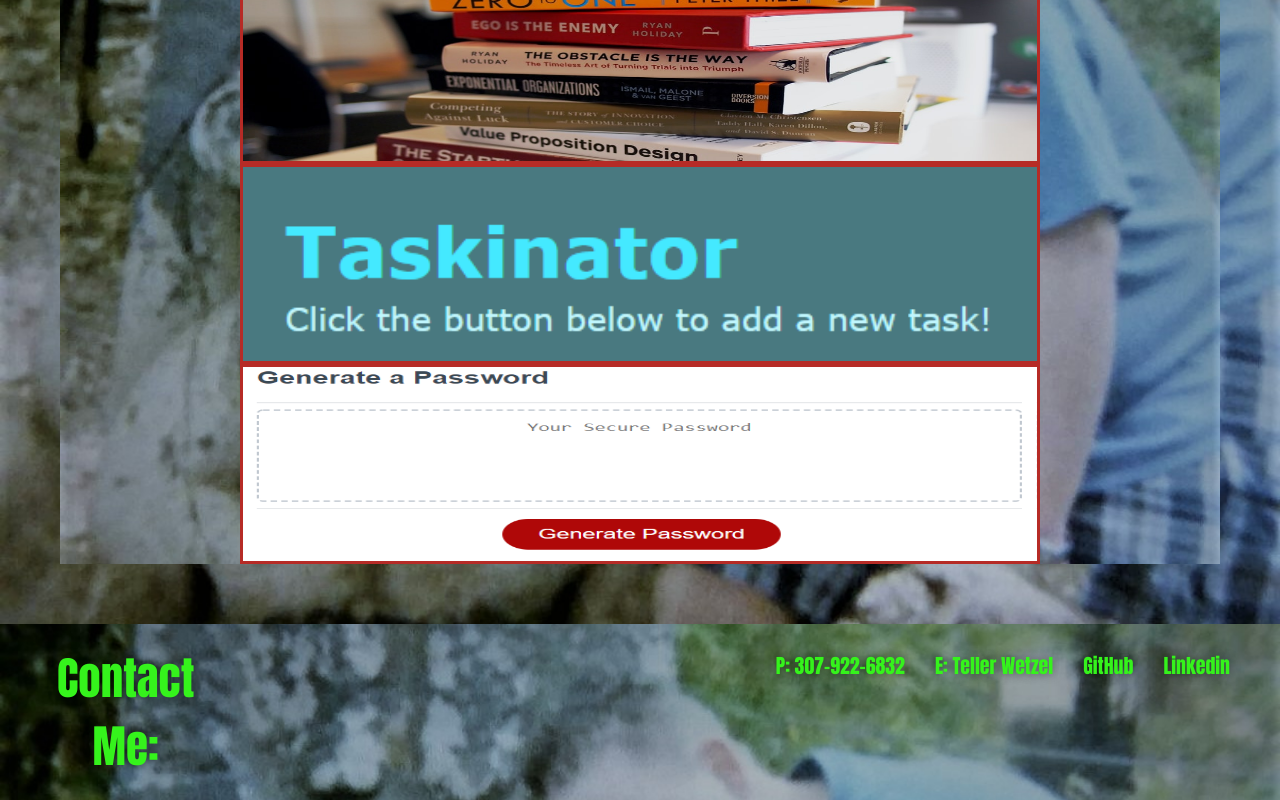
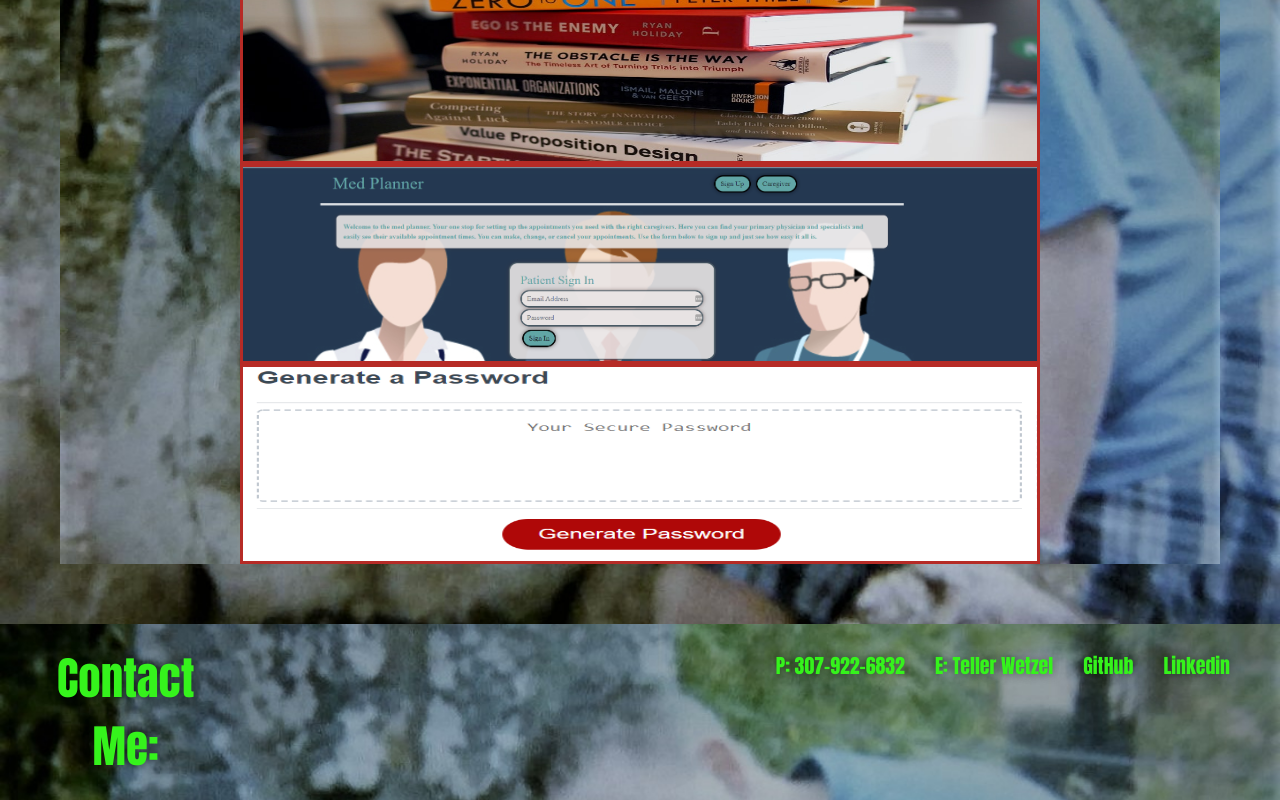
Before and after one commit to Teller35/professional-portfolio, a plain HTML site: page index.html in a window 1280 px wide. Shown: the part 1134-1934 px from the top of the page. Drawn offline with Linux system fonts and the light colour scheme.

Commit message:
added med planner

```diff
--- a/assets/css/style.css
+++ b/assets/css/style.css
@@ -148,11 +148,11 @@ section {
     border: 3px solid var(--tertiary-color);
 }
 
-.taskinator {
+.med-planner {
     height: 200px;
     width: 800px;
-    background-image: url("../images/Taskinator.png");
-    background-size: 800px 200px;
+    background-image: url("../images/med-planner.png");
+    background-size: 780px 400px;
     border: 3px solid var(--tertiary-color);
 }
 
--- a/index.html
+++ b/index.html
@@ -43,8 +43,8 @@
         <div class="robot">
             <a class="invisible" href="https://teller35.github.io/tree-of-knowledge/" target="_blank">Tree Of Knowledge</a>
         </div>
-        <div class="taskinator">
-            <a class="invisible" href="https://teller35.github.io/taskinator/" target="_blank">Taskinator</a>
+        <div class="med-planner">
+            <a class="invisible" href="https://med-planner.herokuapp.com/" target="_blank">Med Planner</a>
         </div>
         <div class="password">
             <a class="invisible" href="https://teller35.github.io/password-generator/" target="_blank">Password Generator</a>
```
Also changed, not shown: assets/images/med-planner.png (added).
